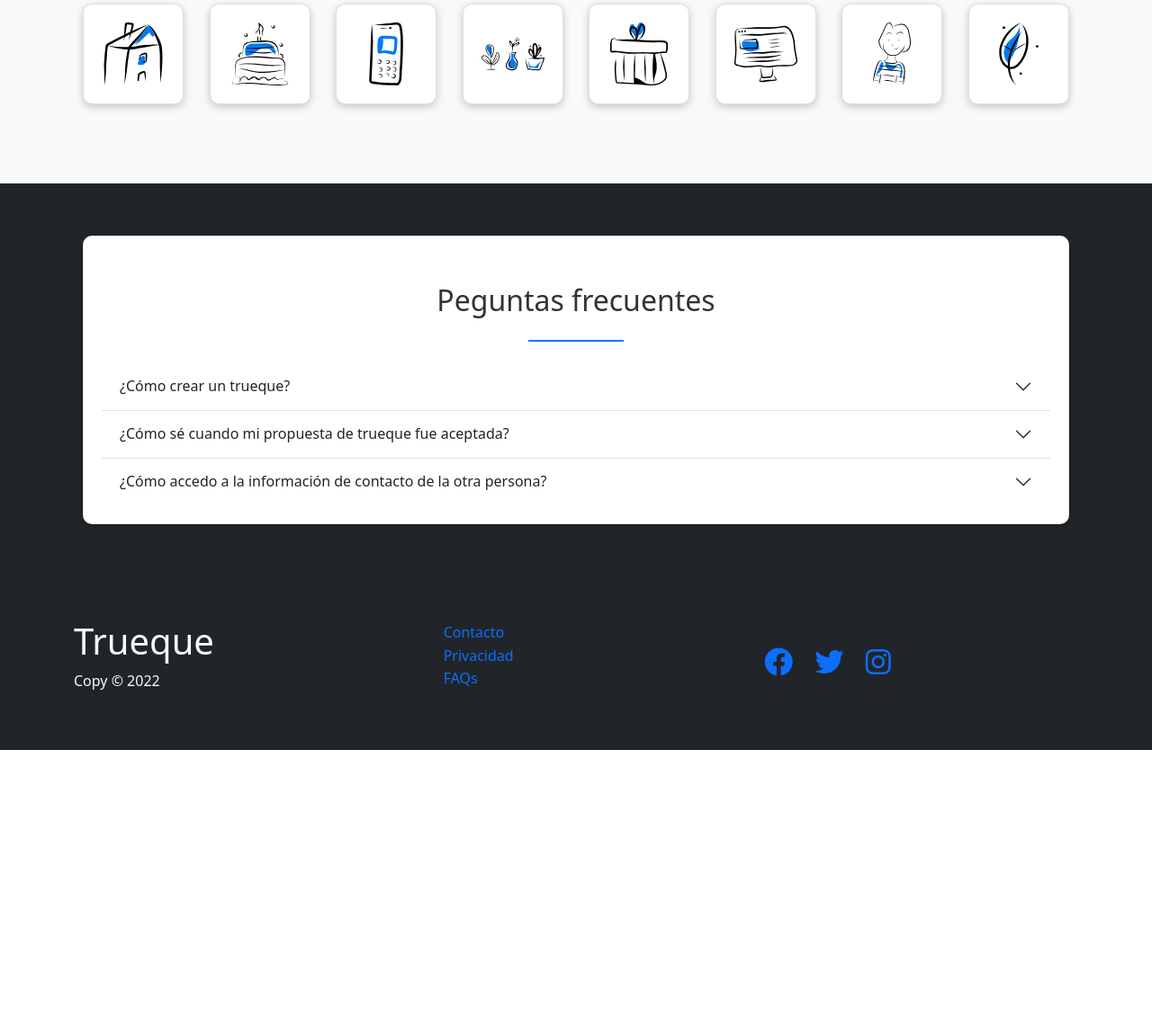
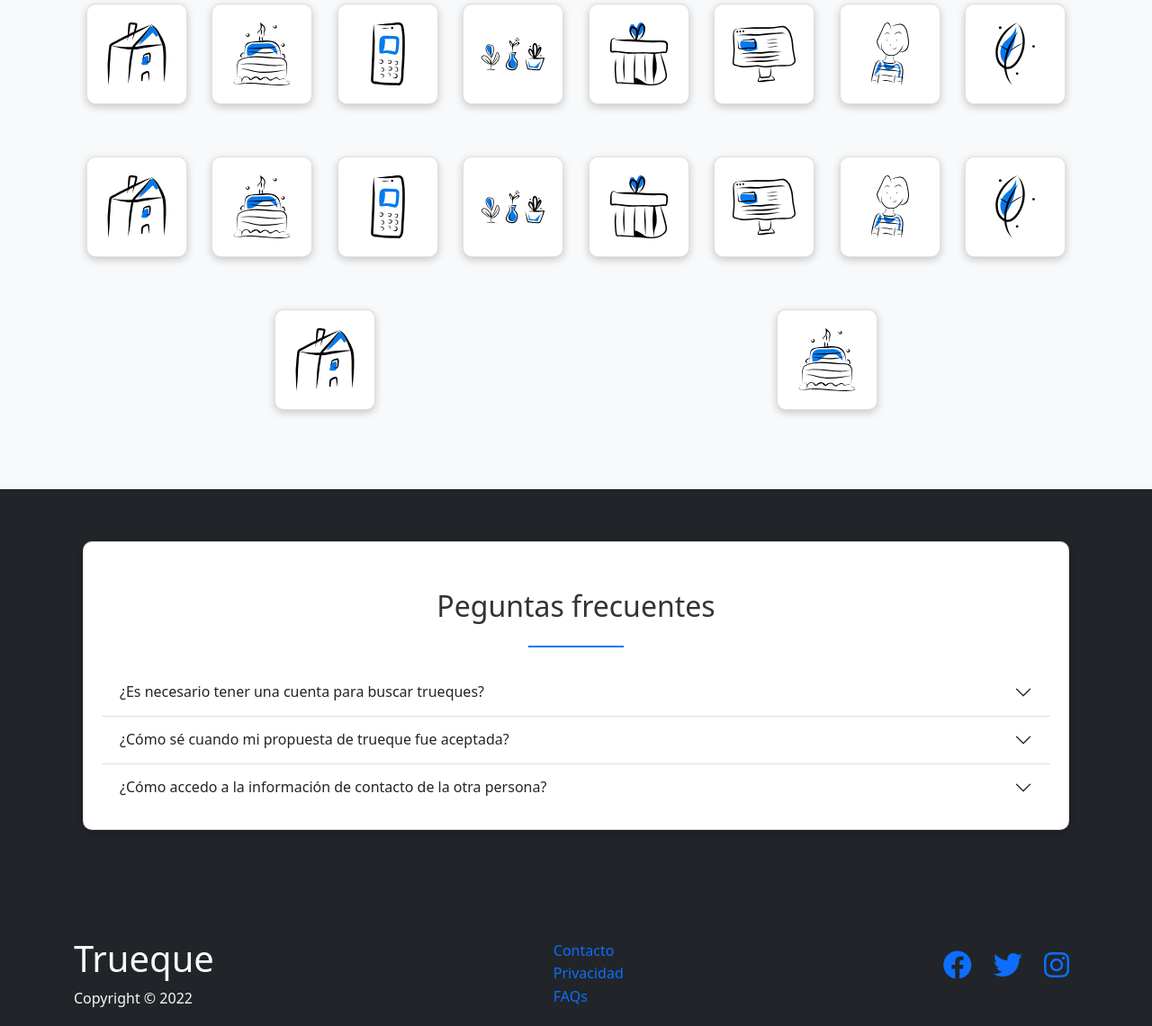
Before and after one commit to SusyBP/trueque-b5, a plain HTML site: page index.html in a window 1280 px wide. Shown: the part 1338-2479 px from the top of the page at 90% size. Before the commit the page ends 2172 px from the top, so only its background shows below. Drawn offline with Linux system fonts and the light colour scheme.

Commit message:
Added media queries for mobile breakpoint

```diff
--- a/css/style.css
+++ b/css/style.css
@@ -10,7 +10,7 @@ body{
 }
 
 /* Navbar */
-ul {
+nav ul {
     list-style-type: none;
 }
 
@@ -115,6 +115,10 @@ ul {
     background-color: #333;
 }
 
+/* FAQs */
+
+
+
 /* Footer */
 footer a {
     text-decoration: none;
@@ -123,6 +127,32 @@ footer a {
 footer .social a {
     margin: 0 10px;
 }
+
+@media (max-width: 768px) {
+
+    footer .d-flex {
+        flex-direction: column;
+        justify-content: center;
+        align-items: center;
+    }
+
+    .copyright{
+        text-align: center;
+    }
+
+    footer ul{
+        text-align: center;
+        padding-left: 0;
+    }
+}
+
+@media (min-width: 768px) {
+    footer .d-flex{
+        justify-content: space-between;
+        align-items: center;
+    }
+}
+
 
 /* Utilities */
 .card {
--- a/index.html
+++ b/index.html
@@ -13,7 +13,7 @@
     <!-- Navbar -->
     <nav class="navbar navbar-expand-sm navbar-dark bg-dark">
         <div class="container">
-            <h1 class="navbar-brand logo" ><a href="#" >trueque</a></h1>
+            <h1 class="navbar-brand logo"><a href="#">trueque</a></h1>
             <button class="navbar-toggler" type="button" data-bs-toggle="collapse" data-bs-target="#navmenu">
                 <span class="navbar-toggler-icon"></span>
             </button>
@@ -53,7 +53,7 @@
         <div class="d-md-flex justify-content-between align-items-center">
             <h3 class="mb-3 mb-md-0">Buscar trueques por palabra</h3>
             <div class="input-group search-input">
-                <input type="text" class="form-control" placeholder="Por ejemplo: arroz, café, celular, etc...">
+                <input type="text" class="form-control" placeholder="arroz, café, celular, etc...">
                 <button class="btn btn-dark btn-lg" type="button" id="button-addon2">Buscar</button>
               </div>
         </div>
@@ -90,7 +90,7 @@
     <section class="categories pb-5 bg-light">
         <h2 class="md my-2 pt-4 text-center">Categorías</h2>
         <div class="line"></div>
-        <div class="container d-flex flex-wrap justify-content-between">
+        <div class="container d-flex flex-wrap justify-content-around">
             <div class="card" data-bs-placement="top" data-bs-toggle="tooltip" title="Artículos del hogar">
                 <!-- <h5>Hogar</h5> -->
                 <img class="card-img" src="/images/handcraft/undraw_handcrafts_house.svg" alt="Artículos del hogar">
@@ -107,28 +107,69 @@
                 <!-- <h5>Medicinas</h5> -->
                 <img class="card-img" src="/images/handcraft/undraw_handcrafts_plants.svg" alt="Decoración">
             </div>
-            <div class="card" data-bs-placement=" top" data-bs-toggle="tooltip" title="Regalos"">
+            <div class="card" data-bs-placement=" top" data-bs-toggle="tooltip" title="Regalos">
                 <!-- <h5>Regalos</h5> -->
                 <img class="card-img" src="/images/handcraft/undraw_handcrafts_present.svg" alt="Regalos">
             </div>
-            <div class="card" data-bs-placement=" top" data-bs-toggle="tooltip" title="Electrodomésticos"">
+            <div class="card" data-bs-placement=" top" data-bs-toggle="tooltip" title="Electrodomésticos">
                 <!-- <h5>Electrodomésticos</h5> -->
                 <img class="card-img" src="/images/handcraft/undraw_handcrafts_computer.svg" alt="Electrodomésticos">
             </div>
-            <div class="card" data-bs-placement=" top" data-bs-toggle="tooltip" title="Ropa"">
+            <div class="card" data-bs-placement=" top" data-bs-toggle="tooltip" title="Ropa">
                 <!-- <h5>Ropa</h5> -->
                 <img class="card-img" src="/images/handcraft/undraw_handcrafts_woman.svg" alt="Ropa">
             </div>
-            <div class="card" data-bs-placement=" top" data-bs-toggle="tooltip" title="Especias y medicinas"">
+            <div class="card" data-bs-placement=" top" data-bs-toggle="tooltip" title="Especias y medicinas">
                 <!-- <h5>Ropa</h5> -->
                 <img class=" card-img" src="/images/handcraft/undraw_handcrafts_leaf.svg" alt="Especias y medicinas">
             </div>
+            <div class="card" data-bs-placement="top" data-bs-toggle="tooltip" title="Artículos del hogar">
+                <!-- <h5>Hogar</h5> -->
+                <img class="card-img" src="/images/handcraft/undraw_handcrafts_house.svg" alt="Artículos del hogar">
+            </div>
+            <div class="card" data-bs-placement="top" data-bs-toggle="tooltip" title="Alimentos">
+                <!-- <h5>Alimentos</h5> -->
+                <img class="card-img" src="/images/handcraft/undraw_handcrafts_birthday_cake.svg" alt="Alimentos">
+            </div>
+            <div class="card" data-bs-placement="top" data-bs-toggle="tooltip" title="Celulares">
+                <!-- <h5>Celulares</h5> -->
+                <img class="card-img" src="/images/handcraft/undraw_handcrafts_smartphone.svg" alt="Celulares">
+            </div>
+            <div class="card" data-bs-placement=top data-bs-toggle="tooltip" title="Decoración">
+                <!-- <h5>Medicinas</h5> -->
+                <img class="card-img" src="/images/handcraft/undraw_handcrafts_plants.svg" alt="Decoración">
+            </div>
+            <div class="card" data-bs-placement=" top" data-bs-toggle="tooltip" title="Regalos">
+                <!-- <h5>Regalos</h5> -->
+                <img class="card-img" src="/images/handcraft/undraw_handcrafts_present.svg" alt="Regalos">
+            </div>
+            <div class="card" data-bs-placement=" top" data-bs-toggle="tooltip" title="Electrodomésticos">
+                <!-- <h5>Electrodomésticos</h5> -->
+                <img class="card-img" src="/images/handcraft/undraw_handcrafts_computer.svg" alt="Electrodomésticos">
+            </div>
+            <div class="card" data-bs-placement=" top" data-bs-toggle="tooltip" title="Ropa">
+                <!-- <h5>Ropa</h5> -->
+                <img class="card-img" src="/images/handcraft/undraw_handcrafts_woman.svg" alt="Ropa">
+            </div>
+            <div class="card" data-bs-placement=" top" data-bs-toggle="tooltip" title="Especias y medicinas">
+                <!-- <h5>Ropa</h5> -->
+                <img class=" card-img" src="/images/handcraft/undraw_handcrafts_leaf.svg" alt="Especias y medicinas">
+            </div>
+            <div class="card" data-bs-placement="top" data-bs-toggle="tooltip" title="Artículos del hogar">
+                <!-- <h5>Hogar</h5> -->
+                <img class="card-img" src="/images/handcraft/undraw_handcrafts_house.svg" alt="Artículos del hogar">
+            </div>
+            <div class="card" data-bs-placement="top" data-bs-toggle="tooltip" title="Alimentos">
+                <!-- <h5>Alimentos</h5> -->
+                <img class="card-img" src="/images/handcraft/undraw_handcrafts_birthday_cake.svg" alt="Alimentos">
+            </div>
+
         </div>
     </section>
 
 
     <!-- FQAs -->
-    <section id="questions" class="p-5 bg-dark">
+    <section id="questions" class="py-5 bg-dark">
         <div class="container">
             <div class="card">
             <h2 class="text-center my-2 pt-4 ">Peguntas frecuentes</h2>
@@ -139,11 +180,11 @@
                     <h2 class="accordion-header">
                         <button class="accordion-button collapsed" type="button" data-bs-toggle="collapse"
                             data-bs-target="#question-one" aria-expanded="false">
-                            ¿Cómo crear un trueque?
+                            ¿Es necesario tener una cuenta para buscar trueques?
                         </button>
                     </h2>
                     <div id="question-one" class="accordion-collapse collapse" data-bs-parent="#questions">
-                        <div class="accordion-body">Lorem ipsum, dolor sit amet consectetur adipisicing elit. Rem modi molestiae explicabo ratione ad blanditiis, officia eligendi repudiandae quae impedit nisi voluptate corrupti obcaecati quidem amet quis ipsum, quod ipsa</div>
+                        <div class="accordion-body">No es necesario, pero s&Iacute; para poder crearlos y enviar propuestas.</div>
                     </div>
                 </div>
                 <!-- item 2 -->
@@ -176,14 +217,15 @@
     </section>
 
     <!-- Footer -->
-    <footer class="footer bg-dark text-light py-5">
+    <footer class="footer bg-dark text-light py-md-5">
         <div class="container">
-            <div class="grid grid-3">
-            <div>
+            <div class="d-flex">
+            <div class="copyright">
                 <h1>Trueque</h1>
-                <p>Copy &copy; 2022</p>
+                <p>Copyright &copy; 2022</p>
             </div>
-            <nav class="">
+            <div class="d-flex justify-content-center align-items-center my-3">
+            <nav>
                 <ul>
                     <li>
                         <a href="#">Contacto</a>
@@ -196,7 +238,8 @@
                     </li>
                 </ul>
             </nav>
-            <div class="social">
+        </div>
+            <div class="social mt-3 mb-5">
                 <a href="#"><i class="fab fa-facebook fa-2x"></i></a>
                 <a href="#"><i class="fab fa-twitter fa-2x"></i></a>
                 <a href="#"><i class="fab fa-instagram fa-2x"></i></a>
```
Lines whose indentation alone changed are shown as unchanged.
